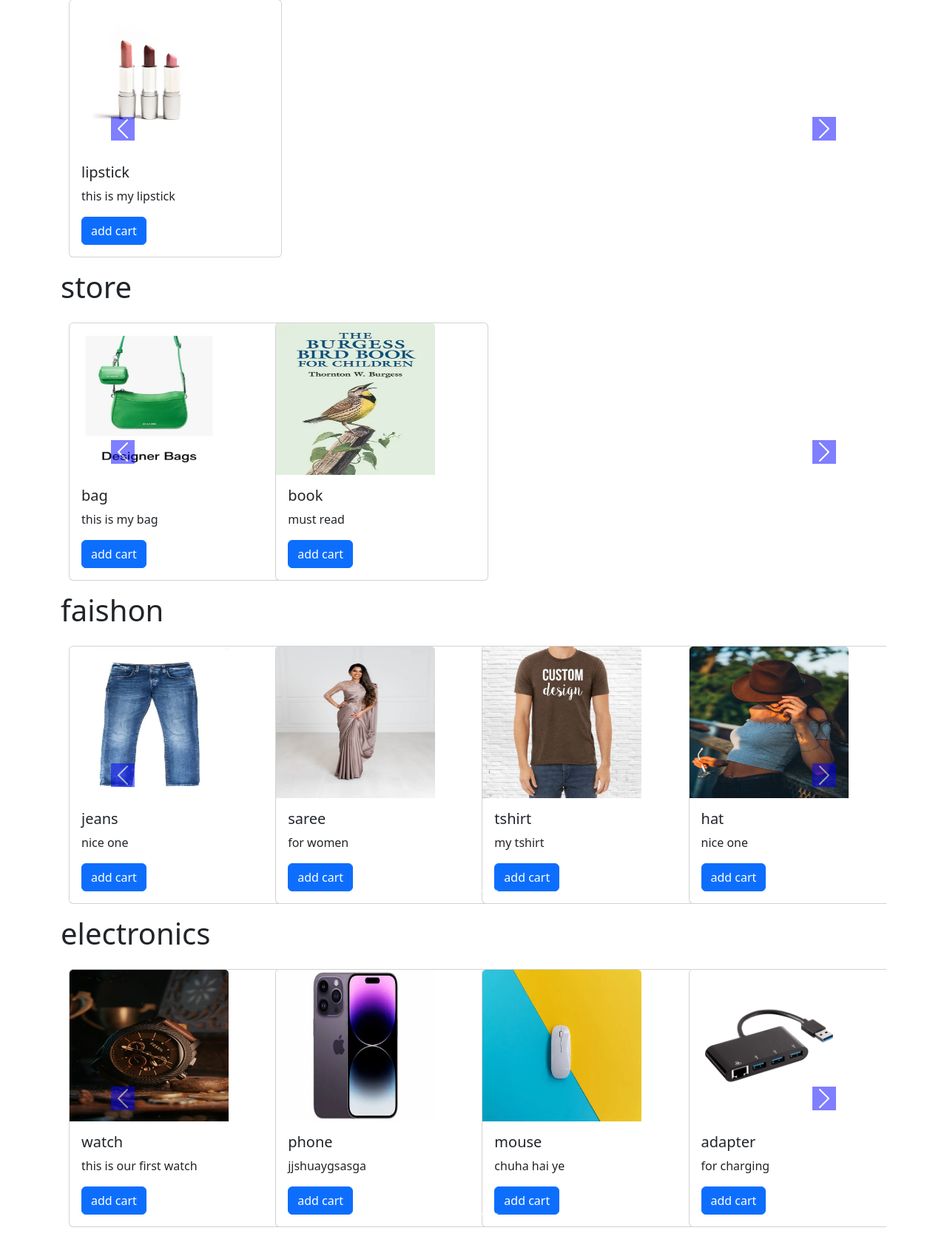
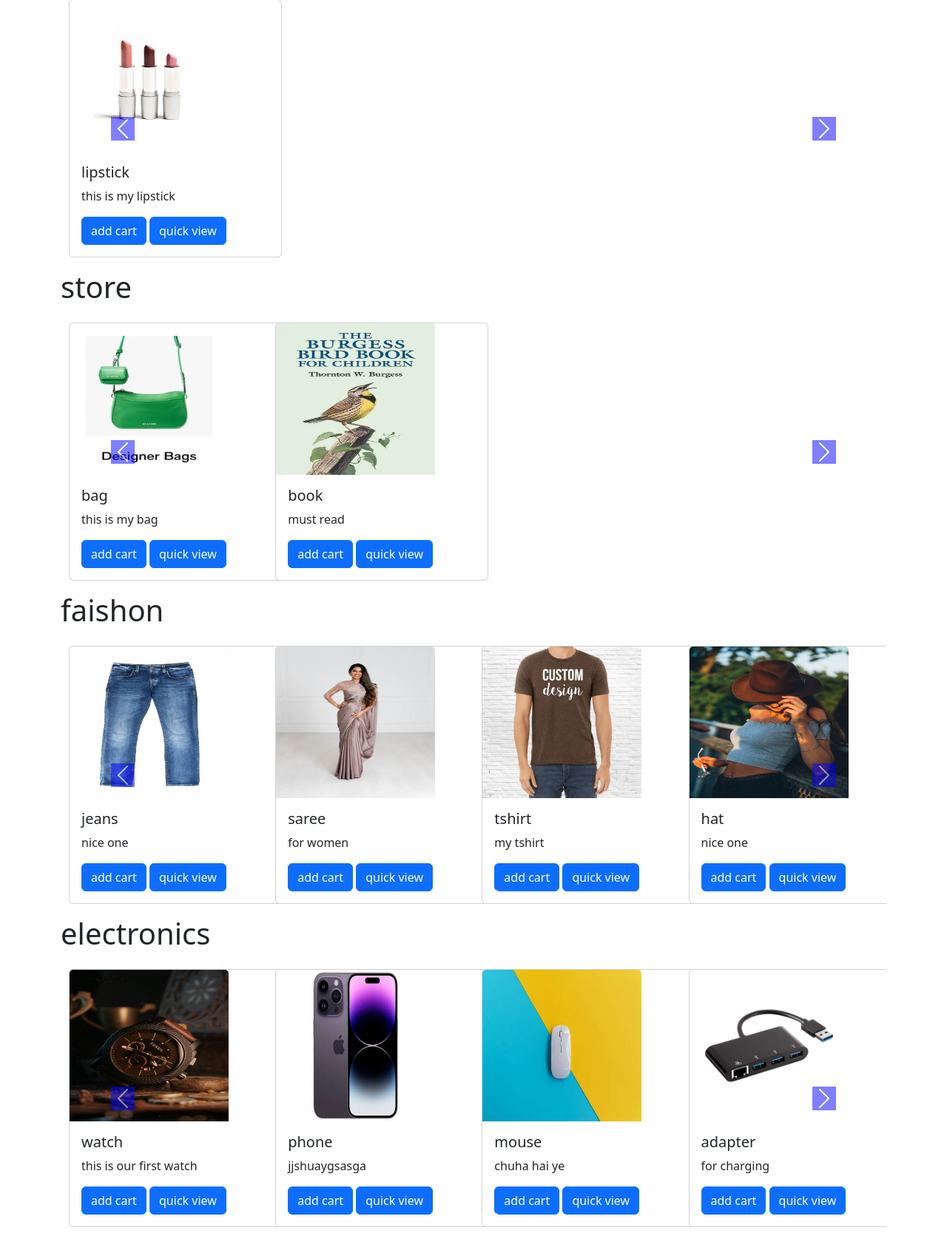
Before and after one commit to jysin330/django_ecommerce_web, a Django app: page /shop/ in a window 1280 px wide. Shown: the part 129-1804 px from the top of the page at 74% size. Run offline with Django 4.2, Linux system fonts and the light colour scheme; data comes from the database, SQL or seed files in the repository; some libraries are stand-ins or nearby versions.

Commit message:
product id fetch

```diff
--- a/mysite/shop/templates/shop/index1.html
+++ b/mysite/shop/templates/shop/index1.html
@@ -101,6 +101,8 @@
                             <h5 class="card-title">{{i.product_name}}</h5>
                             <p class="card-text">{{i.product_des}}</p>
                             <button id="pr{{i.id}}" href="#" class="btn btn-primary cart">add cart</button>
+                            <a href="/shop/productview/{{i.id}}"><button id="vr{{i.id}}" class="btn btn-primary cart">quick view</button></a>
+
                         </div>
                     </div>
                 </div>
--- a/mysite/shop/urls.py
+++ b/mysite/shop/urls.py
@@ -7,6 +7,6 @@ urlpatterns = [
     path('contact/', views.contact, name="contact"),
     path('tracker/', views.tracker, name="tracker"),
     path('search', views.search, name="search"),
-    path('productview/', views.productview, name="product view"),
+    path('productview/<int:id>', views.productview, name="product view"),
     path('checkout/', views.checkout, name="checkout"),
 ]
--- a/mysite/shop/views.py
+++ b/mysite/shop/views.py
@@ -43,7 +43,8 @@ def search(request):
     return render(request, 'shop/search1.html')
 
 
-def productview(request):
+def productview(request, id):
+    # fetch product by id
     return render(request, 'shop/productview1.html')
 
 
```
